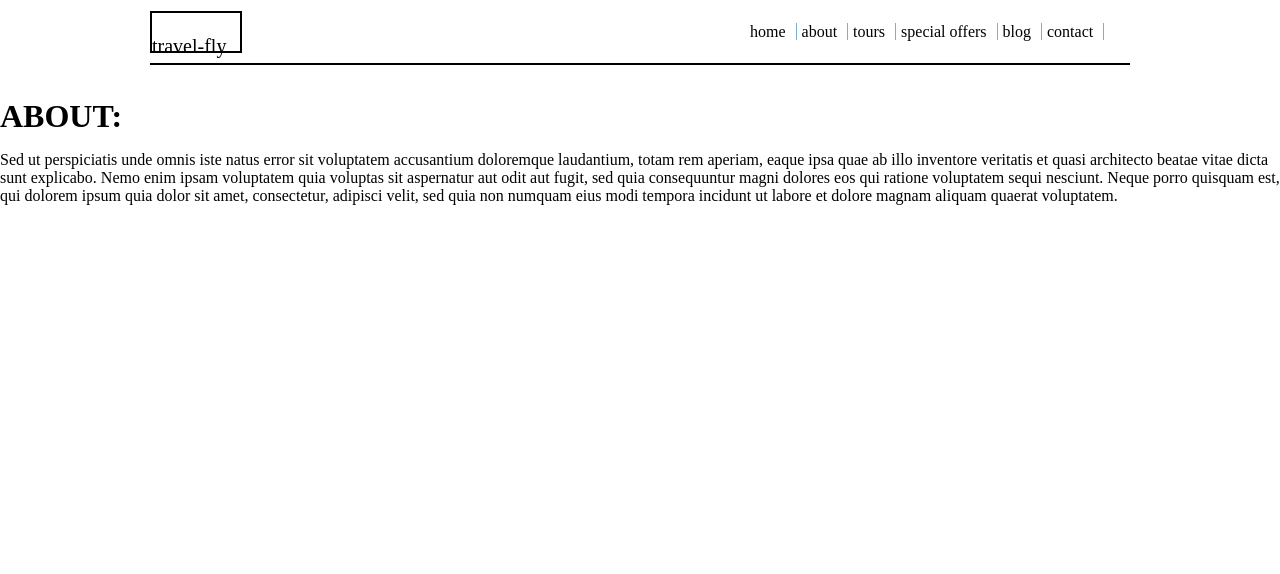
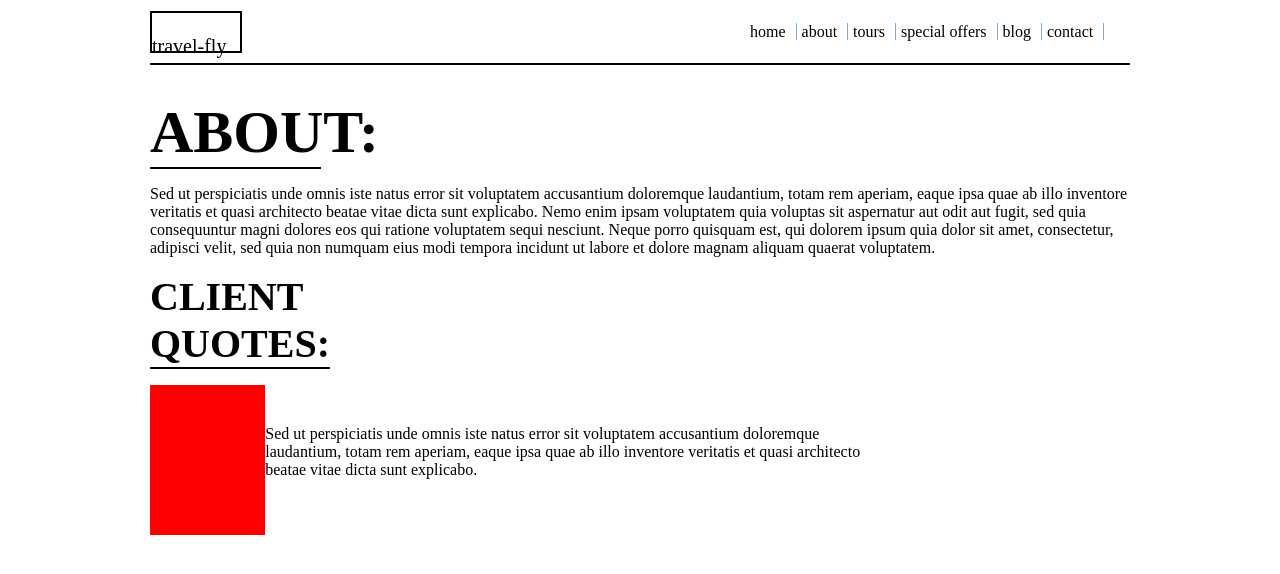
Before and after one commit to N215-obrookin/travel-fly, a website: page about.html in a window 1280 px wide. Drawn offline with Linux system fonts and the light colour scheme.

Commit message:
setup for about page created

```diff
--- a/about.html
+++ b/about.html
@@ -36,16 +36,31 @@
         <li><a href="#">contact</a></li>
       </ul>
     </div>
-    <h1>ABOUT:</h1>
-    <p>
-      Sed ut perspiciatis unde omnis iste natus error sit voluptatem accusantium
-      doloremque laudantium, totam rem aperiam, eaque ipsa quae ab illo
-      inventore veritatis et quasi architecto beatae vitae dicta sunt explicabo.
-      Nemo enim ipsam voluptatem quia voluptas sit aspernatur aut odit aut
-      fugit, sed quia consequuntur magni dolores eos qui ratione voluptatem
-      sequi nesciunt. Neque porro quisquam est, qui dolorem ipsum quia dolor sit
-      amet, consectetur, adipisci velit, sed quia non numquam eius modi tempora
-      incidunt ut labore et dolore magnam aliquam quaerat voluptatem.
-    </p>
+    <div class="about">
+      <h1>ABOUT:</h1>
+      <p>
+        Sed ut perspiciatis unde omnis iste natus error sit voluptatem
+        accusantium doloremque laudantium, totam rem aperiam, eaque ipsa quae ab
+        illo inventore veritatis et quasi architecto beatae vitae dicta sunt
+        explicabo. Nemo enim ipsam voluptatem quia voluptas sit aspernatur aut
+        odit aut fugit, sed quia consequuntur magni dolores eos qui ratione
+        voluptatem sequi nesciunt. Neque porro quisquam est, qui dolorem ipsum
+        quia dolor sit amet, consectetur, adipisci velit, sed quia non numquam
+        eius modi tempora incidunt ut labore et dolore magnam aliquam quaerat
+        voluptatem.
+      </p>
+    </div>
+    <div class="client-quote">
+      <h1>CLIENT QUOTES:</h1>
+      <div class="client-1">
+        <div class="pic"></div>
+        <p>
+          Sed ut perspiciatis unde omnis iste natus error sit voluptatem
+          accusantium doloremque laudantium, totam rem aperiam, eaque ipsa quae
+          ab illo inventore veritatis et quasi architecto beatae vitae dicta
+          sunt explicabo.
+        </p>
+      </div>
+    </div>
   </body>
 </html>
--- /dev/null
+++ b/scss/about.scss
@@ -0,0 +1,32 @@
+.about {
+  margin: 0 auto;
+  width: $content-width;
+  h1 {
+    border-bottom: 2px solid $site-black;
+    width: 171px;
+    font-size: 60px;
+  }
+}
+
+.client-quote {
+  margin: 0 auto;
+  width: $content-width;
+  h1 {
+    border-bottom: 2px solid $site-black;
+    width: 180px;
+    font-size: 40px;
+  }
+  .client-1 {
+    height: 150px;
+    width: 722px;
+    display: flex;
+    align-items: center;
+    justify-content: space-evenly;
+
+    .pic {
+      background-color: red;
+      height: 150px;
+      width: 260px;
+    }
+  }
+}
--- a/scss/styles.scss
+++ b/scss/styles.scss
@@ -2,4 +2,5 @@
 @import "structure.scss";
 @import "nav.scss";
 @import "home/home.scss";
+@import "about.scss";
 @import "footer.scss";
```
Also changed, not shown: README.md, css/styles.css.
